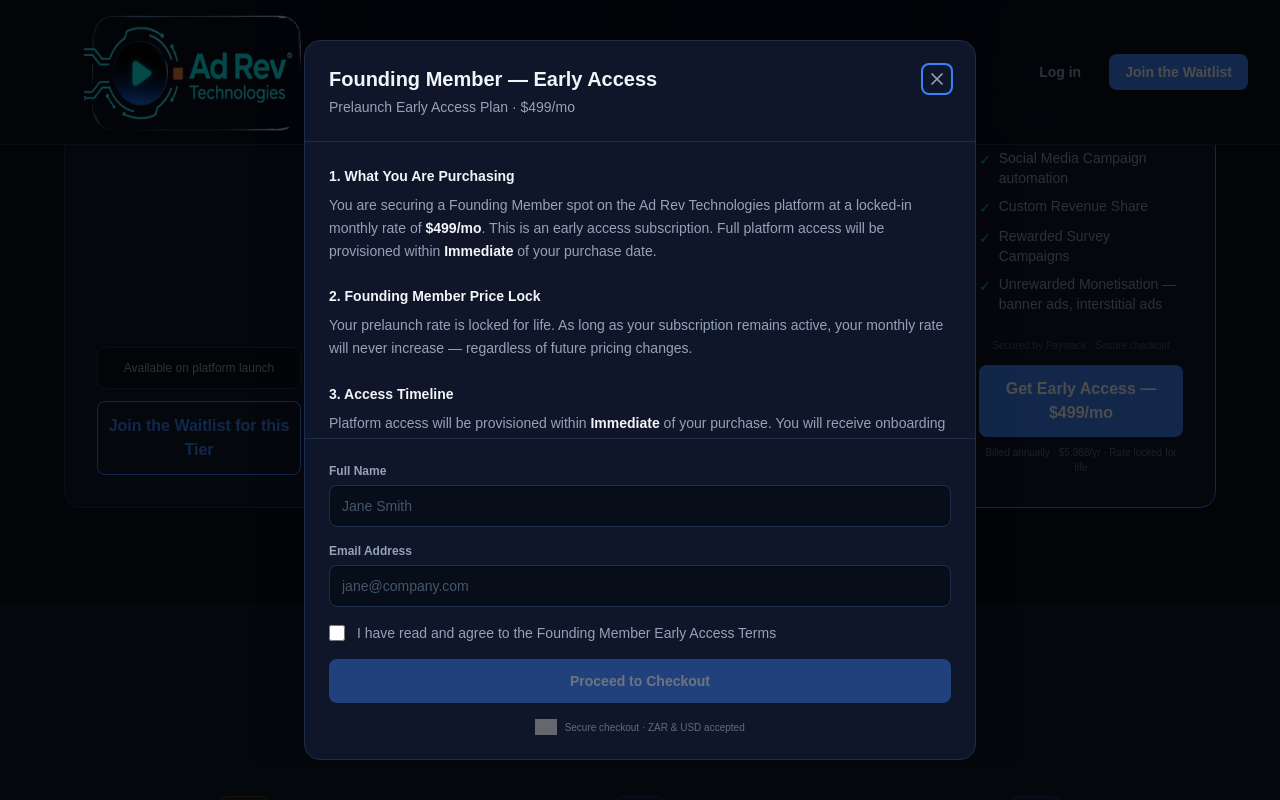
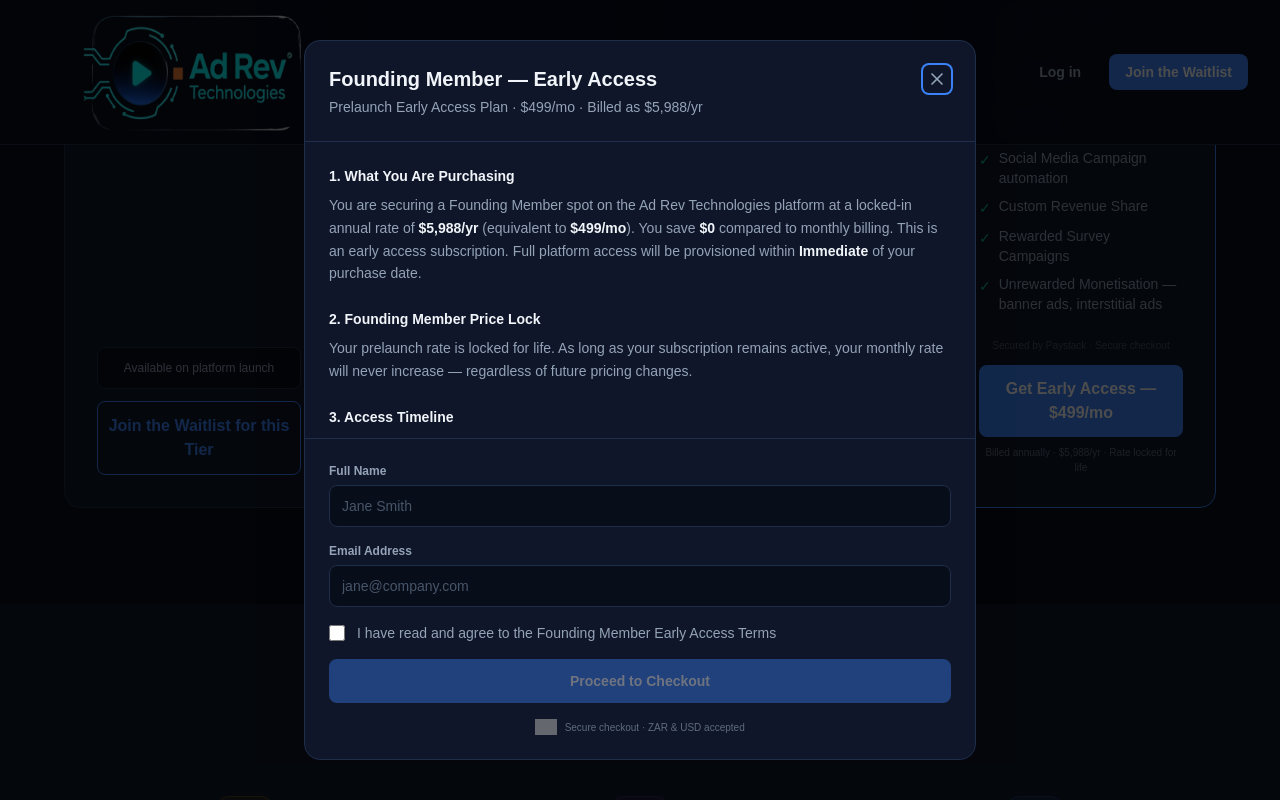
Before and after one commit to morgan9hips-sketch/AdRevTechnologies_Production, a Next.js app in the folder website_production/: page / in a window 1280 px wide. Both pictures are taken after a click on the button "Get Early Access — $499/mo". Shown: the part 4978-5778 px from the top of the page. Built offline with nearby package versions, Linux system fonts and the light colour scheme; grey boxes are pictures that could not be loaded.

Commit message:
Lock Paystack checkout to Early Access annual offer

```diff
--- a/website_production/app/api/paystack/initialize/route.ts
+++ b/website_production/app/api/paystack/initialize/route.ts
@@ -1,34 +1,47 @@
 import { NextRequest, NextResponse } from 'next/server'
+import {
+  buildEarlyAccessMetadata,
+  EARLY_ACCESS_ANNUAL_OFFER,
+} from '@/lib/paystack'
 
 const PAYSTACK_SECRET_KEY = process.env.PAYSTACK_SECRET_KEY || ''
-const BASE_URL = process.env.NEXT_PUBLIC_BASE_URL || 'https://www.adrevtechnologies.com'
-const CALLBACK_URL = `${BASE_URL}/founding-member/success`
+const BASE_URL =
+  process.env.NEXT_PUBLIC_BASE_URL || 'https://www.adrevtechnologies.com'
+const CALLBACK_URL =
+  process.env.PAYSTACK_CALLBACK_URL || `${BASE_URL}/founding-member/success`
 
 export async function POST(request: NextRequest) {
   try {
-    const body = await request.json() as {
+    const body = (await request.json()) as {
       email: string
       name: string
-      amount: number
-      currency: string
-      metadata?: Record<string, unknown>
+      requestedTier?: string | null
     }
 
-    const { email, name, amount, currency, metadata } = body
+    const { email, name, requestedTier } = body
 
-    if (!email || !name || !amount || !currency) {
-      return NextResponse.json({ error: 'Missing required fields' }, { status: 400 })
+    if (!email || !name) {
+      return NextResponse.json(
+        { error: 'Missing required fields' },
+        { status: 400 },
+      )
     }
 
     if (!PAYSTACK_SECRET_KEY) {
       console.error('Paystack: PAYSTACK_SECRET_KEY is not set')
-      return NextResponse.json({ error: 'Payment service unavailable' }, { status: 503 })
+      return NextResponse.json(
+        { error: 'Payment service unavailable' },
+        { status: 503 },
+      )
     }
 
-    const tier = metadata?.tier ?? 'unknown'
-    console.log(`Paystack initialize: tier=${tier} amount=${amount} currency=${currency} email=${email}`)
+    console.log(
+      `Paystack initialize: tier=${requestedTier ?? EARLY_ACCESS_ANNUAL_OFFER.planName} amount=${EARLY_ACCESS_ANNUAL_OFFER.amountMinor} currency=${EARLY_ACCESS_ANNUAL_OFFER.currency} email=${email}`,
+    )
 
-    const paystackRes = await fetch('https://api.paystack.co/transaction/initialize', {
+    const paystackRes = await fetch(
+      'https://api.paystack.co/transaction/initialize',
+      {
         method: 'POST',
         headers: {
           Authorization: `Bearer ${PAYSTACK_SECRET_KEY}`,
@@ -36,38 +49,48 @@
         },
         body: JSON.stringify({
           email,
-        amount,
-        currency,
+          amount: EARLY_ACCESS_ANNUAL_OFFER.amountMinor,
+          currency: EARLY_ACCESS_ANNUAL_OFFER.currency,
           callback_url: CALLBACK_URL,
           metadata: {
-          ...metadata,
-          name,
+            ...buildEarlyAccessMetadata({ email, name, requestedTier }),
             cancel_action: 'https://www.adrevtechnologies.com',
           },
         }),
-    })
+      },
+    )
 
     if (!paystackRes.ok) {
       const errData = await paystackRes.json().catch(() => ({}))
       console.error('Paystack initialize error:', errData)
-      return NextResponse.json({ error: 'Failed to initialize payment' }, { status: 502 })
+      return NextResponse.json(
+        { error: 'Failed to initialize payment' },
+        { status: 502 },
+      )
     }
 
-    const paystackData = await paystackRes.json() as {
+    const paystackData = (await paystackRes.json()) as {
       status: boolean
       data: { authorization_url: string; reference: string }
     }
 
     if (!paystackData.status) {
-      return NextResponse.json({ error: 'Paystack initialization failed' }, { status: 502 })
+      return NextResponse.json(
+        { error: 'Paystack initialization failed' },
+        { status: 502 },
+      )
     }
 
     return NextResponse.json({
       authorization_url: paystackData.data.authorization_url,
+      authorizationUrl: paystackData.data.authorization_url,
       reference: paystackData.data.reference,
     })
   } catch (error) {
     console.error('Paystack initialize unexpected error:', error)
-    return NextResponse.json({ error: 'Internal server error' }, { status: 500 })
+    return NextResponse.json(
+      { error: 'Internal server error' },
+      { status: 500 },
+    )
   }
 }
--- a/website_production/app/api/paystack/verify/route.ts
+++ b/website_production/app/api/paystack/verify/route.ts
@@ -1,12 +1,21 @@
 import { NextRequest, NextResponse } from 'next/server'
 import { Resend } from 'resend'
 import { supabaseAdmin } from '@/lib/database'
-import { TEST_PAYMENT_THRESHOLD_KOBO, getAccessWindow } from '@/lib/paystack-constants'
+import {
+  TEST_PAYMENT_THRESHOLD_KOBO,
+  getAccessWindow,
+} from '@/lib/paystack-constants'
+import {
+  EARLY_ACCESS_ANNUAL_OFFER,
+  isLockedEarlyAccessTransaction,
+} from '@/lib/paystack'
 
 const PAYSTACK_SECRET_KEY = process.env.PAYSTACK_SECRET_KEY || ''
-const resend = process.env.RESEND_API_KEY ? new Resend(process.env.RESEND_API_KEY) : null
-const FROM_EMAIL = process.env.RESEND_FROM_EMAIL || 'noreply@adrevtechnologies.com'
-
+const resend = process.env.RESEND_API_KEY
+  ? new Resend(process.env.RESEND_API_KEY)
+  : null
+const FROM_EMAIL =
+  process.env.RESEND_FROM_EMAIL || 'noreply@adrevtechnologies.com'
 
 function getAccountManagerMessage(tier: string): string {
   switch (tier.toLowerCase()) {
@@ -33,7 +42,8 @@
 
   const { email, name, foundingMemberNumber, amount, currency, tier } = opts
   const firstName = name.split(' ')[0] || name
-  const amountFormatted = currency === 'ZAR'
+  const amountFormatted =
+    currency === 'ZAR'
       ? `R${(amount / 100).toFixed(2)}`
       : `$${(amount / 100).toFixed(2)} USD`
 
@@ -132,12 +142,18 @@
     const reference = searchParams.get('reference')
 
     if (!reference) {
-      return NextResponse.json({ error: 'Missing reference parameter' }, { status: 400 })
+      return NextResponse.json(
+        { error: 'Missing reference parameter' },
+        { status: 400 },
+      )
     }
 
     if (!PAYSTACK_SECRET_KEY) {
       console.error('Paystack: PAYSTACK_SECRET_KEY is not set')
-      return NextResponse.json({ error: 'Payment service unavailable' }, { status: 503 })
+      return NextResponse.json(
+        { error: 'Payment service unavailable' },
+        { status: 503 },
+      )
     }
 
     const paystackRes = await fetch(
@@ -146,16 +162,19 @@
         headers: {
           Authorization: `Bearer ${PAYSTACK_SECRET_KEY}`,
         },
-      }
+      },
     )
 
     if (!paystackRes.ok) {
       const errData = await paystackRes.json().catch(() => ({}))
       console.error('Paystack verify error:', errData)
-      return NextResponse.json({ error: 'Failed to verify payment' }, { status: 502 })
+      return NextResponse.json(
+        { error: 'Failed to verify payment' },
+        { status: 502 },
+      )
     }
 
-    const paystackData = await paystackRes.json() as {
+    const paystackData = (await paystackRes.json()) as {
       status: boolean
       data: {
         status: string
@@ -168,22 +187,43 @@
     }
 
     if (!paystackData.status || paystackData.data.status !== 'success') {
-      return NextResponse.json({ error: 'Payment not successful' }, { status: 402 })
+      return NextResponse.json(
+        { error: 'Payment not successful' },
+        { status: 402 },
+      )
+    }
+
+    if (!isLockedEarlyAccessTransaction(paystackData.data)) {
+      return NextResponse.json(
+        {
+          error:
+            'Transaction does not match the locked Early Access annual offer',
+        },
+        { status: 409 },
+      )
     }
 
     const txn = paystackData.data
     const email = txn.customer.email
-    const name = (txn.metadata?.name as string) || ''
-    const amount = txn.amount
-    const currency = txn.currency
+    const name =
+      (txn.metadata?.customerName as string) ||
+      (txn.metadata?.name as string) ||
+      ''
+    const amount = EARLY_ACCESS_ANNUAL_OFFER.amountMinor
+    const currency = EARLY_ACCESS_ANNUAL_OFFER.currency
     const is_test = amount <= TEST_PAYMENT_THRESHOLD_KOBO
-    const tier = (txn.metadata?.tier as string) || null
-    const billingPeriod = (txn.metadata?.billingPeriod as string) || null
+    const tier =
+      (txn.metadata?.requestedTier as string) ||
+      EARLY_ACCESS_ANNUAL_OFFER.planName
+    const billingPeriod = EARLY_ACCESS_ANNUAL_OFFER.billingPeriod
     const accessWindow = getAccessWindow(tier)
 
     if (!supabaseAdmin) {
       console.error('Paystack verify: supabaseAdmin is null')
-      return NextResponse.json({ error: 'Database unavailable' }, { status: 503 })
+      return NextResponse.json(
+        { error: 'Database unavailable' },
+        { status: 503 },
+      )
     }
 
     // Upsert founding member record (idempotent on email).
@@ -192,7 +232,8 @@
     const { error: upsertError } = await supabaseAdmin
       .from('founding_members')
       .upsert(
-        [{
+        [
+          {
             name,
             email,
             paystack_reference: reference,
@@ -203,12 +244,16 @@
             tier,
             billing_period: billingPeriod,
             access_window: accessWindow,
-        }],
-        { onConflict: 'email' }
+          },
+        ],
+        { onConflict: 'email' },
       )
 
     if (upsertError) {
-      console.error('Paystack verify: founding_members upsert error', upsertError)
+      console.error(
+        'Paystack verify: founding_members upsert error',
+        upsertError,
+      )
     }
 
     // Update waitlist status if email matches (fire-and-forget)
@@ -218,7 +263,8 @@
       .eq('email', email)
       .eq('status', 'pending')
       .then(({ error }) => {
-        if (error) console.error('Paystack verify: waitlist update error', error)
+        if (error)
+          console.error('Paystack verify: waitlist update error', error)
       })
 
     // Retrieve founding member number assigned by DB
@@ -252,6 +298,9 @@
     })
   } catch (error) {
     console.error('Paystack verify unexpected error:', error)
-    return NextResponse.json({ error: 'Internal server error' }, { status: 500 })
+    return NextResponse.json(
+      { error: 'Internal server error' },
+      { status: 500 },
+    )
   }
 }
--- a/website_production/app/api/paystack/webhook/route.ts
+++ b/website_production/app/api/paystack/webhook/route.ts
@@ -1,24 +1,23 @@
 import { NextRequest, NextResponse } from 'next/server'
-import { createHmac } from 'crypto'
 import { supabaseAdmin } from '@/lib/database'
-import { TEST_PAYMENT_THRESHOLD_KOBO, getAccessWindow } from '@/lib/paystack-constants'
+import {
+  TEST_PAYMENT_THRESHOLD_KOBO,
+  getAccessWindow,
+} from '@/lib/paystack-constants'
+import {
+  EARLY_ACCESS_ANNUAL_OFFER,
+  isLockedEarlyAccessTransaction,
+  verifyPaystackSignature,
+} from '@/lib/paystack'
 
 const PAYSTACK_SECRET_KEY = process.env.PAYSTACK_SECRET_KEY || ''
-
-function verifySignature(body: string, signature: string): boolean {
-  if (!PAYSTACK_SECRET_KEY) return false
-  const expected = createHmac('sha512', PAYSTACK_SECRET_KEY)
-    .update(body)
-    .digest('hex')
-  return expected === signature
-}
 
 export async function POST(request: NextRequest) {
   try {
     const body = await request.text()
     const signature = request.headers.get('x-paystack-signature') || ''
 
-    if (!verifySignature(body, signature)) {
+    if (!verifyPaystackSignature(body, signature, PAYSTACK_SECRET_KEY)) {
       console.error('Paystack webhook: invalid signature')
       return new NextResponse('Invalid signature', { status: 400 })
     }
@@ -39,15 +38,27 @@
       return new NextResponse('OK', { status: 200 })
     }
 
+    if (!isLockedEarlyAccessTransaction(event.data)) {
+      console.warn(
+        'Paystack webhook: ignored transaction outside locked Early Access offer',
+      )
+      return new NextResponse('OK', { status: 200 })
+    }
+
     const txn = event.data
     const email = txn.customer.email
-    const name = (txn.metadata?.name as string) || ''
-    const amount = txn.amount
-    const currency = txn.currency
+    const name =
+      (txn.metadata?.customerName as string) ||
+      (txn.metadata?.name as string) ||
+      ''
+    const amount = EARLY_ACCESS_ANNUAL_OFFER.amountMinor
+    const currency = EARLY_ACCESS_ANNUAL_OFFER.currency
     const reference = txn.reference
     const is_test = amount <= TEST_PAYMENT_THRESHOLD_KOBO
-    const tier = (txn.metadata?.tier as string) || null
-    const billingPeriod = (txn.metadata?.billingPeriod as string) || null
+    const tier =
+      (txn.metadata?.requestedTier as string) ||
+      EARLY_ACCESS_ANNUAL_OFFER.planName
+    const billingPeriod = EARLY_ACCESS_ANNUAL_OFFER.billingPeriod
     const accessWindow = getAccessWindow(tier)
 
     if (!supabaseAdmin) {
@@ -61,10 +72,9 @@
     // preserved on conflict update.
     Promise.resolve().then(async () => {
       try {
-        const { error } = await supabaseAdmin!
-          .from('founding_members')
-          .upsert(
-            [{
+        const { error } = await supabaseAdmin!.from('founding_members').upsert(
+          [
+            {
               name,
               email,
               paystack_reference: reference,
@@ -75,12 +85,16 @@
               tier,
               billing_period: billingPeriod,
               access_window: accessWindow,
-            }],
-            { onConflict: 'email' }
-          )
+            },
+          ],
+          { onConflict: 'email' },
+        )
 
         if (error) {
-          console.error('Paystack webhook: founding_members upsert error', error)
+          console.error(
+            'Paystack webhook: founding_members upsert error',
+            error,
+          )
         }
 
         await supabaseAdmin!
--- a/website_production/app/page.tsx
+++ b/website_production/app/page.tsx
@@ -2,7 +2,10 @@
 
 import { useState } from 'react'
 import Link from 'next/link'
-import { PrelaunchModal, PrelaunchModalTier } from '@/components/prelaunch-modal'
+import {
+  PrelaunchModal,
+  PrelaunchModalTier,
+} from '@/components/prelaunch-modal'
 import {
   Shield,
   Zap,
@@ -21,7 +24,6 @@
 } from 'lucide-react'
 import { RevenueCalculator } from '@/components/sections/revenue-calculator'
 import { EngagementMock } from '@/components/sections/engagement-mock'
-
 
 const pricingTiers = [
   {
@@ -67,7 +69,8 @@
     period: '/mo',
     badge: null,
     discountBadge: false,
-    description: 'Full campaign toolkit for platforms ready to scale engagement.',
+    description:
+      'Full campaign toolkit for platforms ready to scale engagement.',
     features: [
       'Everything in Starter',
       'Custom Campaigns (Summer Sale, Black Friday etc.)',
@@ -124,9 +127,24 @@
       { label: '3M+ MAU', price: 'Custom' },
     ],
     annualEnterpriseBands: [
-      { label: 'Up to 250k MAU', monthly: '$899/mo', annual: '$8,091/yr', saving: 'Save $2,697' },
-      { label: '250k – 1M MAU', monthly: '$1,499/mo', annual: '$13,491/yr', saving: 'Save $4,497' },
-      { label: '1M – 3M MAU', monthly: '$2,499/mo', annual: '$22,491/yr', saving: 'Save $7,497' },
+      {
+        label: 'Up to 250k MAU',
+        monthly: '$899/mo',
+        annual: '$8,091/yr',
+        saving: 'Save $2,697',
+      },
+      {
+        label: '250k – 1M MAU',
+        monthly: '$1,499/mo',
+        annual: '$13,491/yr',
+        saving: 'Save $4,497',
+      },
+      {
+        label: '1M – 3M MAU',
+        monthly: '$2,499/mo',
+        annual: '$22,491/yr',
+        saving: 'Save $7,497',
+      },
       { label: '3M+ MAU', monthly: 'Custom', annual: 'Custom', saving: '' },
     ],
     accessWindow: '60–90 days',
@@ -146,7 +164,8 @@
     period: '/mo',
     badge: '🔥 Founding Member',
     discountBadge: true,
-    description: 'Full Enterprise access from day one. Rate locked forever. Earn ad revenue while the platform completes its build.',
+    description:
+      'Full Enterprise access from day one. Rate locked forever. Earn ad revenue while the platform completes its build.',
     features: [
       'Full Enterprise feature access immediately',
       'Earn ad revenue from day one',
@@ -251,13 +270,18 @@
 ]
 
 export default function HomePage() {
-  const [billingPeriod, setBillingPeriod] = useState<'monthly' | 'annual'>('monthly')
+  const [billingPeriod, setBillingPeriod] = useState<'monthly' | 'annual'>(
+    'monthly',
+  )
   const [modalOpen, setModalOpen] = useState(false)
   type SelectedTier = PrelaunchModalTier
   const [selectedTier, setSelectedTier] = useState<SelectedTier | null>(null)
 
-  const openModal = (tier: typeof pricingTiers[0]) => {
-    setSelectedTier({ ...tier, billingPeriod })
+  const openModal = (tier: (typeof pricingTiers)[0]) => {
+    setSelectedTier({
+      ...tier,
+      billingPeriod: tier.ctaType === 'purchase' ? 'annual' : billingPeriod,
+    })
     setModalOpen(true)
   }
 
@@ -483,7 +507,6 @@
               complete the form below to secure your spot and we will be in
               touch within 24–48 hours.
             </p>
-
           </div>
           <div className="grid gap-8">
             <div>
@@ -814,7 +837,8 @@
               Simple, Transparent Pricing
             </h2>
             <p className="text-[#94a3b8] text-lg">
-              All tiers include full platform blending. One prelaunch spot available now — tiers open on launch.
+              All tiers include full platform blending. One prelaunch spot
+              available now — tiers open on launch.
             </p>
           </div>
           <div className="flex items-center justify-center gap-1 mb-10 bg-[#0f1629] border border-[#1e2d4a] rounded-xl p-1 w-fit mx-auto">
@@ -837,15 +861,20 @@
               }`}
             >
               Annually
-              <span className={`text-xs font-bold px-1.5 py-0.5 rounded ${
-                billingPeriod === 'annual' ? 'bg-white/20 text-white' : 'bg-[#10b981]/20 text-[#10b981]'
-              }`}>
+              <span
+                className={`text-xs font-bold px-1.5 py-0.5 rounded ${
+                  billingPeriod === 'annual'
+                    ? 'bg-white/20 text-white'
+                    : 'bg-[#10b981]/20 text-[#10b981]'
+                }`}
+              >
                 3 months free
               </span>
             </button>
           </div>
           <p className="text-center text-xs text-[#94a3b8]/60 mt-3">
-            Prelaunch Early Access is billed annually only · All other tiers available monthly or annually on launch
+            Prelaunch Early Access is billed annually only · All other tiers
+            available monthly or annually on launch
           </p>
           <div className="grid grid-cols-1 md:grid-cols-2 xl:grid-cols-4 gap-6">
             {pricingTiers.map((tier) => {
@@ -887,7 +916,9 @@
                       </span>
                     )}
                     <span className="text-3xl font-bold text-[#f1f5f9]">
-                    {billingPeriod === 'annual' ? tier.annualPerMonth : tier.price}
+                      {billingPeriod === 'annual'
+                        ? tier.annualPerMonth
+                        : tier.price}
                     </span>
                     <span className="text-[#94a3b8] text-sm">/mo</span>
                     {billingPeriod === 'annual' && tier.annualTotal && (
@@ -957,13 +988,22 @@
                       </p>
                       <ul className="space-y-2">
                         {tier.annualEnterpriseBands.map((band) => (
-                        <li key={band.label} className="flex flex-col text-xs gap-0.5">
+                          <li
+                            key={band.label}
+                            className="flex flex-col text-xs gap-0.5"
+                          >
                             <div className="flex justify-between items-center">
-                            <span className="text-[#94a3b8]">{band.label}</span>
-                            <span className="text-[#f1f5f9] font-semibold">{band.annual}</span>
+                              <span className="text-[#94a3b8]">
+                                {band.label}
+                              </span>
+                              <span className="text-[#f1f5f9] font-semibold">
+                                {band.annual}
+                              </span>
                             </div>
                             {band.saving && (
-                            <span className="text-[#10b981] text-right">{band.saving}</span>
+                              <span className="text-[#10b981] text-right">
+                                {band.saving}
+                              </span>
                             )}
                           </li>
                         ))}
@@ -989,7 +1029,9 @@
                   ) : (
                     <>
                       <div className="bg-[#080d1a] border border-[#1e2d4a] rounded-lg px-4 py-3 mb-3 text-center">
-                      <p className="text-xs text-[#94a3b8] font-medium">{tier.launchNote}</p>
+                        <p className="text-xs text-[#94a3b8] font-medium">
+                          {tier.launchNote}
+                        </p>
                       </div>
                       <a
                         href="#waitlist"
--- /dev/null
+++ b/website_production/lib/paystack.ts
@@ -0,0 +1,74 @@
+import { createHmac, timingSafeEqual } from 'crypto'
+
+export const EARLY_ACCESS_ANNUAL_OFFER = Object.freeze({
+  planSlug: 'prelaunch-early-access',
+  planName: 'Prelaunch Early Access',
+  amountUsd: 5988,
+  amountMinor: 598800,
+  currency: 'USD' as const,
+  billingPeriod: 'annual' as const,
+})
+
+type PaystackMetadata = {
+  planSlug?: unknown
+  billingPeriod?: unknown
+  amountUsd?: unknown
+  amountMinor?: unknown
+  currency?: unknown
+  lockedServerSide?: unknown
+}
+
+export type PaystackTransactionLike = {
+  amount?: unknown
+  currency?: unknown
+  metadata?: unknown
+}
+
+export function buildEarlyAccessMetadata(input: {
+  email: string
+  name: string
+  requestedTier?: string | null
+}) {
+  return {
+    planSlug: EARLY_ACCESS_ANNUAL_OFFER.planSlug,
+    requestedTier: input.requestedTier || EARLY_ACCESS_ANNUAL_OFFER.planName,
+    billingPeriod: EARLY_ACCESS_ANNUAL_OFFER.billingPeriod,
+    amountUsd: EARLY_ACCESS_ANNUAL_OFFER.amountUsd,
+    amountMinor: EARLY_ACCESS_ANNUAL_OFFER.amountMinor,
+    currency: EARLY_ACCESS_ANNUAL_OFFER.currency,
+    lockedServerSide: true,
+    customerEmail: input.email,
+    customerName: input.name,
+  }
+}
+
+export function isLockedEarlyAccessTransaction(
+  transaction: PaystackTransactionLike,
+) {
+  const metadata = (transaction.metadata ?? null) as PaystackMetadata | null
+
+  return (
+    transaction.amount === EARLY_ACCESS_ANNUAL_OFFER.amountMinor &&
+    transaction.currency === EARLY_ACCESS_ANNUAL_OFFER.currency &&
+    metadata?.planSlug === EARLY_ACCESS_ANNUAL_OFFER.planSlug &&
+    metadata?.billingPeriod === EARLY_ACCESS_ANNUAL_OFFER.billingPeriod &&
+    metadata?.amountUsd === EARLY_ACCESS_ANNUAL_OFFER.amountUsd &&
+    metadata?.amountMinor === EARLY_ACCESS_ANNUAL_OFFER.amountMinor &&
+    metadata?.currency === EARLY_ACCESS_ANNUAL_OFFER.currency &&
+    metadata?.lockedServerSide === true
+  )
+}
+
+export function verifyPaystackSignature(
+  rawBody: string,
+  signature: string,
+  secret: string,
+) {
+  const expected = createHmac('sha512', secret).update(rawBody).digest('hex')
+
+  if (!signature || expected.length !== signature.length) {
+    return false
+  }
+
+  return timingSafeEqual(Buffer.from(expected), Buffer.from(signature))
+}
```
Also changed, not shown: website_production/components/prelaunch-modal.tsx (+82 -39 lines). Lines whose indentation alone changed are shown as unchanged.
